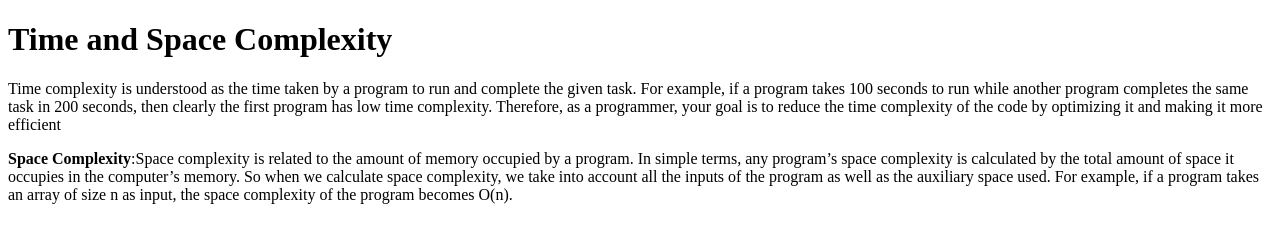
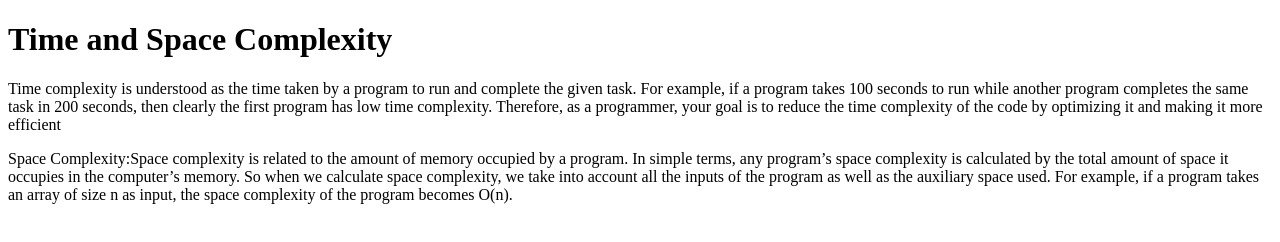
Before and after one commit to acciojob/time-and-space-complexity-ABHISHEKSINGLA209, a website: page main.html in a window 1280 px wide. Drawn offline with Linux system fonts and the light colour scheme.

Commit message:
created a submission

```diff
--- a/main.html
+++ b/main.html
@@ -11,7 +11,7 @@
 <body>
 	<p>Time complexity is understood as the time taken by a program to run and complete the given task. For example, if a program takes 100 seconds to run while another program completes the same task in 200 seconds, then clearly the first program has low time complexity. Therefore, as a programmer, your goal is to reduce the time complexity of the code by optimizing it and making it more efficient</p>
 
-	<p><strong>Space Complexity</strong>:Space complexity is related to the amount of memory occupied by a program. In simple terms, any program’s space complexity is calculated by the total amount of space it occupies in the computer’s memory. So when we calculate space complexity, we take into account all the inputs of the program as well as the auxiliary space used. For example, if a program takes an array of size n as input, the space complexity of the program becomes O(n).
+	<p>Space Complexity:Space complexity is related to the amount of memory occupied by a program. In simple terms, any program’s space complexity is calculated by the total amount of space it occupies in the computer’s memory. So when we calculate space complexity, we take into account all the inputs of the program as well as the auxiliary space used. For example, if a program takes an array of size n as input, the space complexity of the program becomes O(n).
 	<script type="text/javascript" src="./scri
 																																																																																																							 pt.js">
 </script>
```
